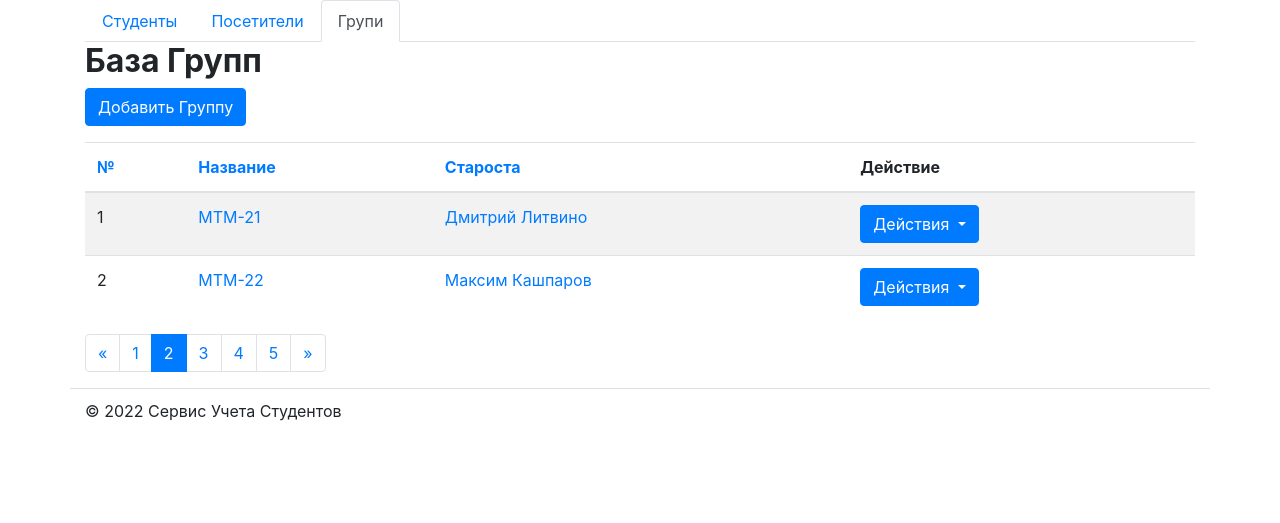
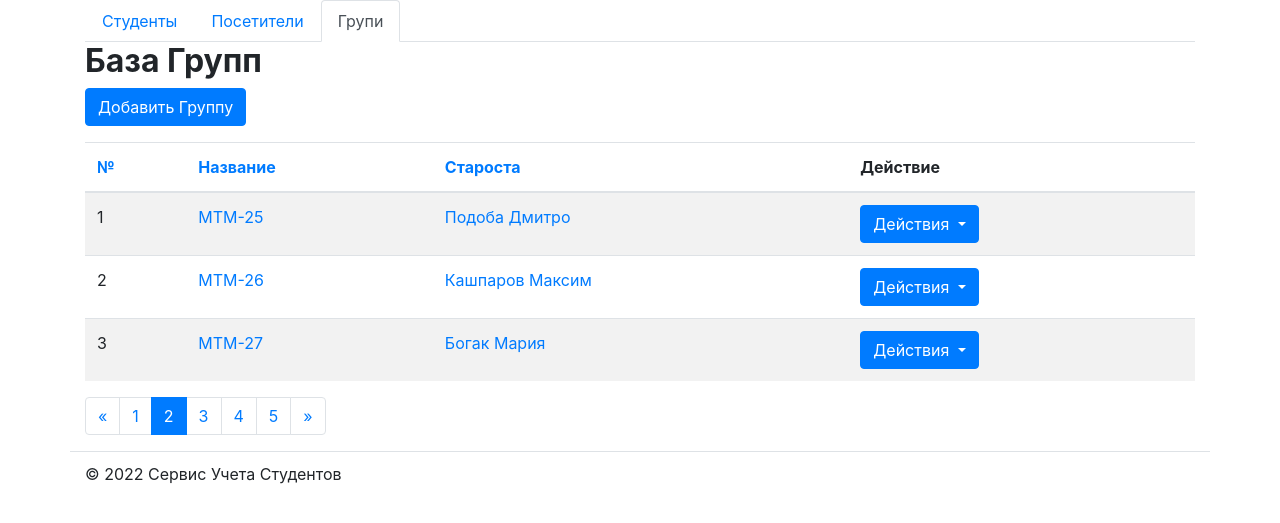
Before and after one commit to lllaserman/student_proj, a Django app: page /groups/ in a window 1280 px wide. Shown: the part 72-595 px from the top of the page. Run offline with Django 3.2, Linux system fonts and the light colour scheme; some libraries are stand-ins or nearby versions.

Commit message:
Add dynamics in group_list.html

```diff
--- a/student_proj/student_proj/settings.py
+++ b/student_proj/student_proj/settings.py
@@ -37,7 +37,7 @@ INSTALLED_APPS = [
     'django.contrib.sessions',
     'django.contrib.messages',
     'django.contrib.staticfiles',
-    'students'
+    'students',
 ]
 
 MIDDLEWARE = [
@@ -63,7 +63,7 @@ TEMPLATES = [
                 'django.template.context_processors.request',
                 'django.contrib.auth.context_processors.auth',
                 'django.contrib.messages.context_processors.messages',
-                'students_proj.context_processors.students_proc',
+                'student_proj.context_processors.students_proc',
             ],
         },
     },
--- a/student_proj/student_proj/urls.py
+++ b/student_proj/student_proj/urls.py
@@ -26,10 +26,10 @@ urlpatterns = [
     path('groups/add/',
          stud_views.groups_add,
          name='groups_add'),
-    path('groups/<int:gid>/edit/',
+    path('groups/<str:gid>/edit/',
          stud_views.groups_edit,
          name='groups_edit'),
-    path('groups/<int:gid>/delete/',
+    path('groups/<str:gid>/delete/',
          stud_views.groups_delete,
          name='groups_delete'),
 
--- a/student_proj/students/templates/students/groups_list.html
+++ b/student_proj/students/templates/students/groups_list.html
@@ -3,9 +3,10 @@
 
 {% block meta_title %} Группи {% endblock meta_title %}
 {% block title %} База Групп {% endblock title %}
+
 {% block content %}
                     <!-- Add Student Button -->
-                    <a class="btn btn-primary mb-3" href="{% url "groups_add" %}" role="button">
+                    <a class="btn btn-primary mb-3" href="{% url 'groups_add' %}" role="button">
                         Добавить Группу
                     </a>
                     <!-- Start Students Listing -->
@@ -19,40 +20,25 @@
                             </tr>
                         </thead>
                         <tbody>
+                            {% for student in students  %}
                                 <tr>
-                                <td>1</td>
-                                <td><a href="{% url "groups_edit" 1 %}">МТМ-21</a></td>
-                                <td><a href="{% url "students_edit" 2 %}">Дмитрий Литвино</a></td>
+                                    <td>{{ forloop.counter}}</td>
+                                    <td><a href="{% url 'groups_edit' student.group %}">{{ student.group }}</a></td>
+                                    <td><a href="{% url 'students_edit' student.id %}">{{ student.last_name }} {{ student.first_name }}</a></td>
                                     <td>
                                         <div class="dropdown">
                                             <button class="btn btn-primary dropdown-toggle" type="button" id="dropdownMenuButton" data-toggle="dropdown" aria-haspopup="true" aria-expanded="false">
                                                 Действия
                                             </button>
                                             <div class="dropdown-menu" >
-                                            <a class="dropdown-item" href="{% url "groups_edit" 1 %}">Редактировать</a>
+                                                <a class="dropdown-item" href="{% url 'groups_edit' student.group %}">Редактировать</a>
                                                 <a class="dropdown-item" href="#">Посещения</a>
-                                            <a class="dropdown-item" href="{% url "groups_delete" 1 %}">Удалить</a>
+                                                <a class="dropdown-item" href="{% url 'groups_delete' student.group %}">Удалить</a>
                                             </div>
                                         </div>
                                     </td>
                                 </tr>
-                            <tr>
-                                <td>2</td>
-                                <td><a href="{% url "groups_edit" 2 %}">МТМ-22</a></td>
-                                <td><a href="{% url "students_edit" 2 %}">Максим Кашпаров</a></td>
-                                <td>
-                                    <div class="dropdown">
-                                        <button class="btn btn-primary dropdown-toggle" type="button" id="dropdownMenuButton" data-toggle="dropdown" aria-haspopup="true" aria-expanded="false">
-                                            Действия
-                                        </button>
-                                        <div class="dropdown-menu" >
-                                            <a class="dropdown-item" href="{% url "groups_edit" 2 %}">Редактировать</a>
-                                            <a class="dropdown-item" href="#">Посещения</a>
-                                            <a class="dropdown-item" href="{% url "groups_delete" 2 %}">Удалить</a>
-                                        </div>
-                                    </div>
-                                </td>
-                            </tr>
+                            {% endfor %}
                         </tbody>
                     </table>
                     <nav aria-label="Page navigation example">
--- a/student_proj/students/views.py
+++ b/student_proj/students/views.py
@@ -9,16 +9,19 @@ def students_list(request):
          'first_name' : 'Дмитро',
          'last_name' : 'Подоба',
          'ticket' : 235,
+         'group' : 'МТМ-25',
          'image' : 'img/Podoba.jpg'},
         {'id': 2,
          'first_name': 'Максим',
          'last_name': 'Кашпаров',
          'ticket': 234,
+         'group': 'МТМ-26',
          'image': 'img/Kashparov.jpg'},
         {'id': 3,
          'first_name': 'Мария',
          'last_name': 'Богак',
          'ticket': 233,
+         'group': 'МТМ-27',
          'image': 'img/Bohak.jpg'},
     )
     return render(request, 'students/students_list.html',
@@ -36,8 +39,28 @@ def students_delete(request, sid):
 # Views for Groups
 
 def groups_list(request):
+    students = (
+        {'id': 1,
+         'first_name': 'Дмитро',
+         'last_name': 'Подоба',
+         'ticket': 235,
+         'group': 'МТМ-25',
+         'image': 'img/Podoba.jpg'},
+        {'id': 2,
+         'first_name': 'Максим',
+         'last_name': 'Кашпаров',
+         'ticket': 234,
+         'group': 'МТМ-26',
+         'image': 'img/Kashparov.jpg'},
+        {'id': 3,
+         'first_name': 'Мария',
+         'last_name': 'Богак',
+         'ticket': 233,
+         'group': 'МТМ-27',
+         'image': 'img/Bohak.jpg'},
+    )
     return render(request, 'students/groups_list.html',
-                  {})
+                  {'students' : students})
 
 def groups_add(request):
     return HttpResponse('<h1>Group Add Form</h1>')
```
Lines whose indentation alone changed are shown as unchanged.
